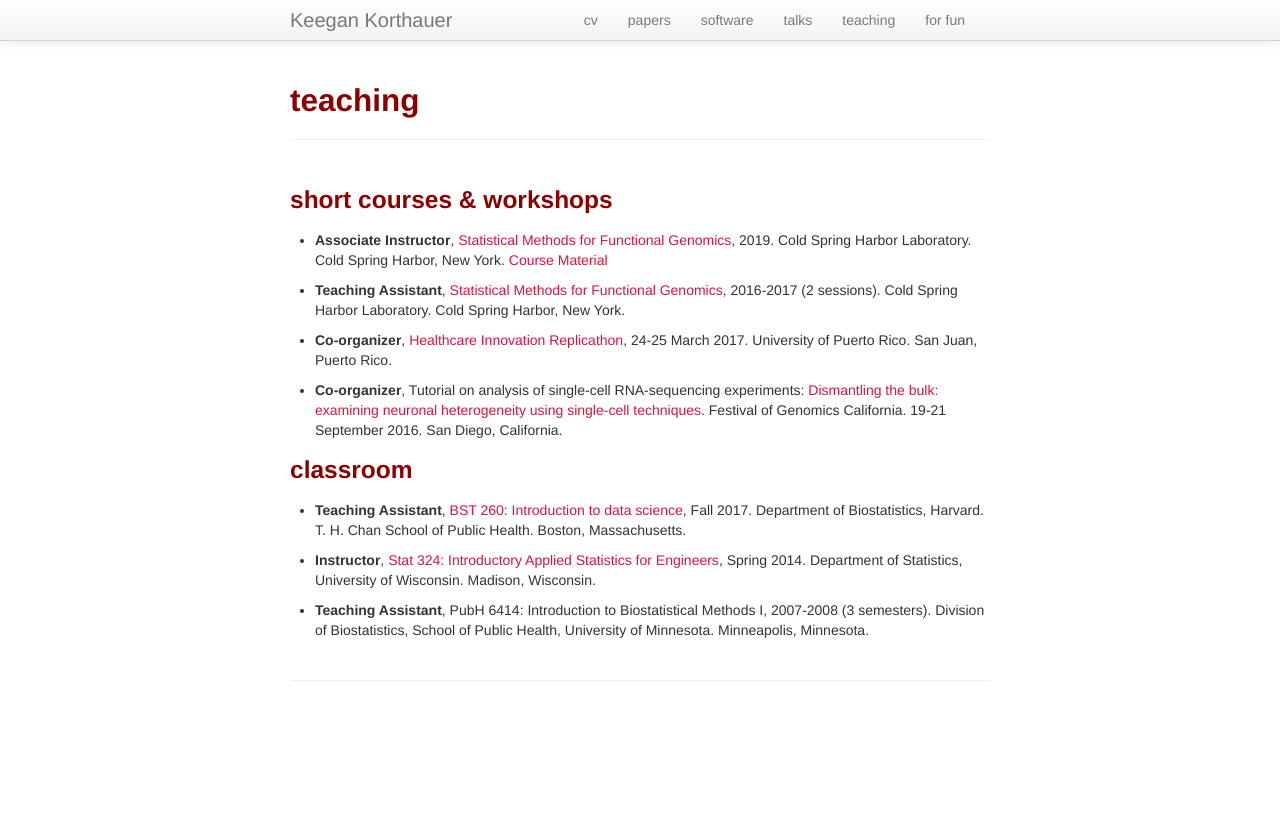
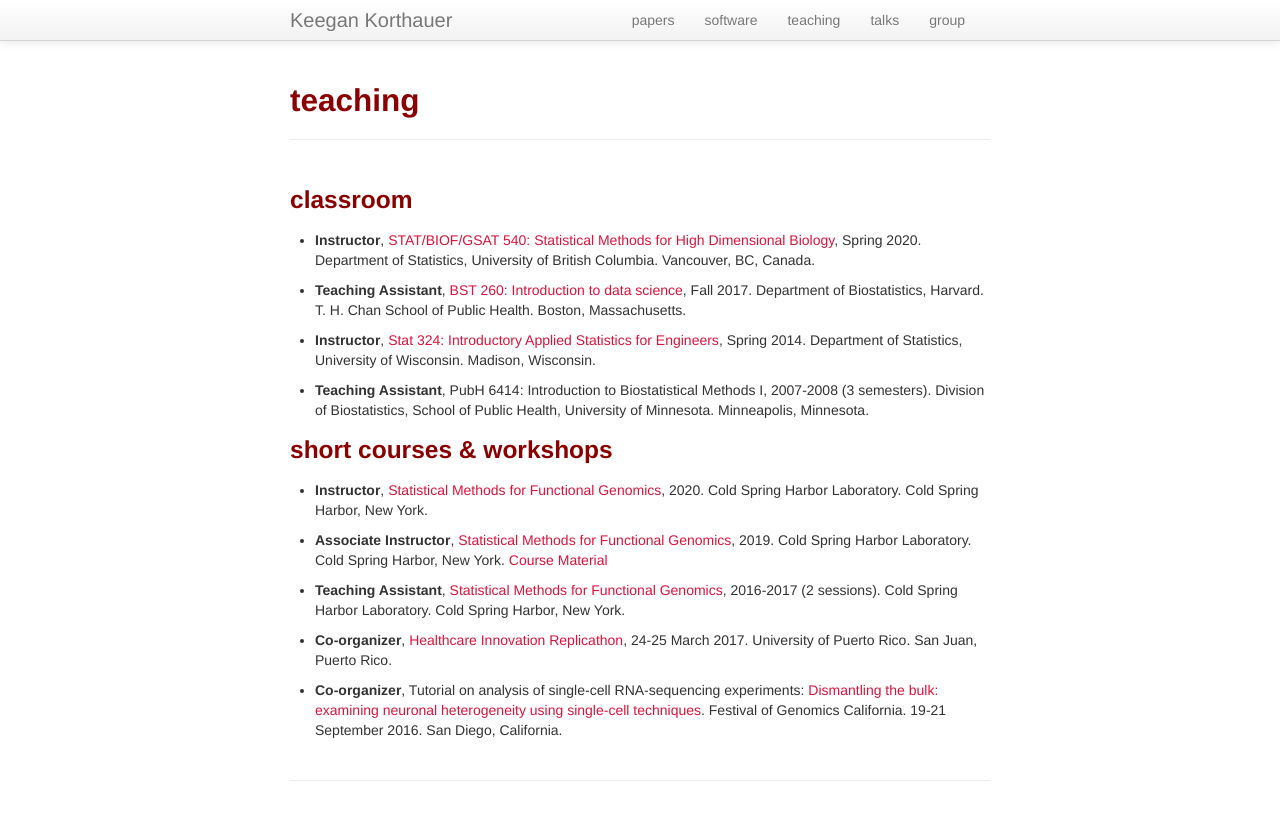
Before and after one commit to kdkorthauer/kdkorthauer.github.io, a Jekyll site: the page built from pages/teaching.md, in a window 1280 px wide. Shown: the top 820 px of the page. Built offline with Jekyll 4.4.1, drawn with Linux system fonts in a browser that asks for light colours.

Commit message:
update website

```diff
--- a/_includes/themes/twitter/default.html
+++ b/_includes/themes/twitter/default.html
@@ -33,12 +33,11 @@
         <div class="container-narrow">
           <a class="brand" href="{{ HOME_PATH }}">{{ site.title }}</a>
             <ul class="nav">
-              <li><a href="{{ BASE_PATH }}/cv-korthauer.pdf">cv</a></li>
               <li><a href="{{ BASE_PATH }}/pages/papers.html">papers</a></li>
               <li><a href="{{ BASE_PATH }}/pages/software.html">software</a></li>
+              <li><a href="{{ BASE_PATH }}/pages/teaching.html">teaching</a></li>
               <li><a href="{{ BASE_PATH }}/pages/talks.html">talks</a></li>
-              <li><a href="{{ BASE_PATH }}/pages/teaching.html">teaching</a></li>
-              <li><a href="{{ BASE_PATH }}/pages/forfun.html">for fun</a></li>
+              <li><a href="{{ BASE_PATH }}/pages/group.html">group</a></li>
             </ul>
         </div>
       </div>
--- a/pages/teaching.md
+++ b/pages/teaching.md
@@ -13,7 +13,21 @@ title: teaching
   gtag('config', 'UA-110175023-1');
 </script>
 
+
+### classroom
+
+- **Instructor**, [STAT/BIOF/GSAT 540: Statistical Methods for High Dimensional Biology](https://stat540-ubc.github.io/), Spring 2020. Department of Statistics, University of British Columbia. Vancouver, BC, Canada.
+
+- **Teaching Assistant**, [BST 260: Introduction to data science](https://datasciencelabs.github.io), Fall 2017. Department of Biostatistics, Harvard. T. H. Chan School of Public Health. Boston, Massachusetts.
+
+- **Instructor**, [Stat 324: Introductory Applied Statistics for Engineers](stat324.html), Spring 2014. Department of Statistics, University of Wisconsin. Madison, Wisconsin.
+
+- **Teaching Assistant**, PubH 6414: Introduction to Biostatistical Methods I, 2007-2008 (3 semesters). Division of Biostatistics, School of Public Health, University of Minnesota. Minneapolis, Minnesota.
+
+
 ### short courses & workshops
+
+- **Instructor**, [Statistical Methods for Functional Genomics](https://meetings.cshl.edu/courses.aspx?course=c-data&year=20), 2020. Cold Spring Harbor Laboratory. Cold Spring Harbor, New York.
 
 - **Associate Instructor**, [Statistical Methods for Functional Genomics](https://meetings.cshl.edu/courses.aspx?course=c-data&year=19), 2019. Cold Spring Harbor Laboratory. Cold Spring Harbor, New York. [Course Material](https://kkorthauer.org/fungeno2019)
 
```
Also changed, not shown: other parts of pages/teaching.md (+0 -8 lines), index.md (+1 -1 lines), pages/group.md (added, +25 -0 lines).
